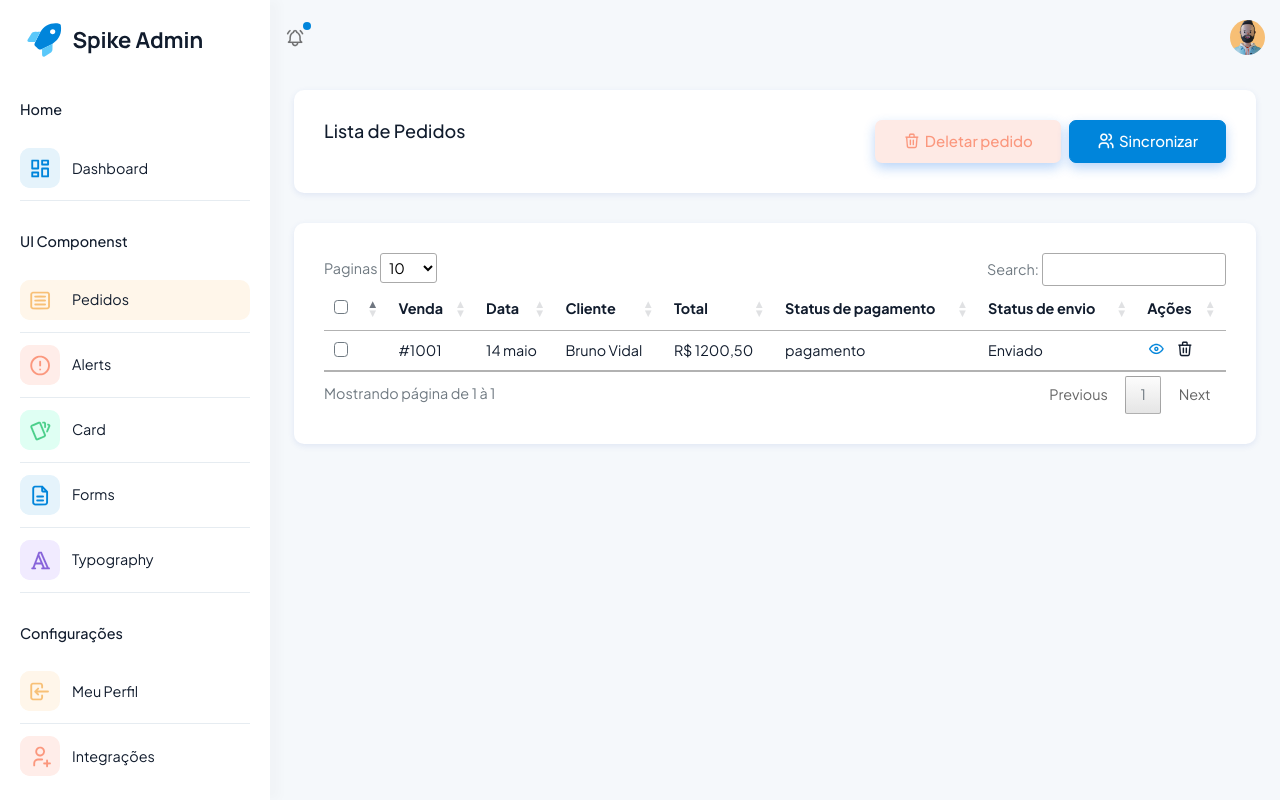
After one commit to Brunohvg/Notiflix, a Django app: page /pedidos/ in a window 1280 px wide. The commit adds this page. Run offline with Django 5.2, Linux system fonts and the light colour scheme; some libraries are stand-ins or nearby versions.

Commit message:
Inclusao da pagina pedido

```diff
--- a/Notiflix/settings.py
+++ b/Notiflix/settings.py
@@ -42,6 +42,7 @@ INSTALLED_APPS = [
     "app_profile",
     "app_dashboard",
     "app_integracao",
+    "app_pedido"
 ]
 
 MIDDLEWARE = [
--- a/Notiflix/urls.py
+++ b/Notiflix/urls.py
@@ -6,5 +6,6 @@ urlpatterns = [
     path("admin/", admin.site.urls),
     path("", include("app_profile.urls")),
     path("", include("app_dashboard.urls")),
-    path("",include("app_integracao.urls"))
+    path("",include("app_integracao.urls")),
+    path("", include('app_pedido.urls')),
 ]
--- a/app_dashboard/templates/app_dashboard/dash.html
+++ b/app_dashboard/templates/app_dashboard/dash.html
@@ -1,7 +1,9 @@
 {% extends 'pages/index.html' %}
+
 {% block ConteudoFluido %}
   {% include 'app_dashboard/blocos/dashboard.html' %}
 {% endblock %}
+
 {% block Dashboard %}
   {% include 'app_dashboard/blocos/dashboard.html' %}
 {% endblock %}
--- /dev/null
+++ b/app_pedido/templates/app_pedido/pedido.html
@@ -0,0 +1,8 @@
+{% extends 'pages/index.html' %}
+
+{% block Dashboard %}
+  {% include 'pages/blocos/tabela.html' %}
+{% endblock %}
+{% block scripts %}
+  {% include 'pages/blocos/scripts-tabela.html' %}
+{% endblock %}
--- /dev/null
+++ b/app_pedido/urls.py
@@ -0,0 +1,10 @@
+from django.urls import path
+from . import views
+
+
+app_name = "app_pedido"
+
+urlpatterns = [
+    path("pedidos/", views.pedidos, name="pedidos"),
+
+]
--- a/app_pedido/views.py
+++ b/app_pedido/views.py
@@ -1,3 +1,6 @@
 from django.shortcuts import render
 
 # Create your views here.
+
+def pedidos(request):
+    return render (request, 'app_pedido/pedido.html')
--- /dev/null
+++ b/templates/pages/blocos/scripts-tabela.html
@@ -0,0 +1,36 @@
+<script src="https://cdn.datatables.net/v/bs5/jq-3.7.0/dt-2.0.5/datatables.min.js"></script>
+<script>
+  new DataTable('#example', {
+    language: {
+      info: 'Mostrando página de _PAGE_ à _PAGES_',
+      infoEmpty: 'No records available',
+      infoFiltered: '(filtrada from _MAX_ total registros)',
+      lengthMenu: 'Paginas _MENU_',
+      zeroRecords: 'Nada encontrado - desculpe'
+    }
+  })
+
+  document.getElementById('contact-check-all').addEventListener('click', function () {
+    var checkboxes = document.querySelectorAll('.contact-chkbox')
+    checkboxes.forEach(function (checkbox) {
+      checkbox.checked = document.getElementById('contact-check-all').checked
+    })
+  })
+
+  // Array com os seletores das tabelas que você deseja inicializar
+  var tabelas = ['#example1', '#example2', '#example3']
+
+  // Loop para percorrer cada seletor da tabela
+  tabelas.forEach(function (seletor) {
+    // Inicialize a DataTable para a tabela correspondente ao seletor atual
+    new DataTable(seletor, {
+      language: {
+        info: 'Mostrando página de _PAGE_ à _PAGES_',
+        infoEmpty: 'No records available',
+        infoFiltered: '(filtrada from _MAX_ total registros)',
+        lengthMenu: 'Paginas _MENU_',
+        zeroRecords: 'Nada encontrado - desculpe'
+      }
+    })
+  })
+</script>
--- /dev/null
+++ b/templates/pages/blocos/tabela.html
@@ -0,0 +1,77 @@
+<div class="container-fluid">
+  <div class="card card-body">
+    <div class="row">
+      <div class="col-md-4 col-xl-3">
+        <h5>Lista de Pedidos</h5>
+      </div>
+      <div class="col-md-8 col-xl-9 text-end d-flex justify-content-md-end justify-content-center mt-3 mt-md-0">
+        <div class="action-btn show-btn" style="display: block;">
+          <a href="javascript:void(0)" class="delete-multiple bg-danger-subtle btn me-2 text-danger d-flex align-items-center"><i class="ti ti-trash me-1 fs-5"></i> Deletar pedido</a>
+        </div>
+        <a href="javascript:void(0)" id="btn-add-contact" class="btn btn-primary d-flex align-items-center"><i class="ti ti-users text-white me-1 fs-5"></i> Sincronizar</a>
+      </div>
+    </div>
+  </div>
+
+  <div class="card card-body">
+    <div class="table-responsive">
+      <table id="example" class="table search-table align-middle text-nowrap">
+        <thead class="header-item">
+          <tr>
+            <th>
+              <div class="n-chk align-self-center text-center">
+                <div class="form-check">
+                  <input type="checkbox" class="form-check-input primary" id="contact-check-all" />
+                  <label class="form-check-label" for="contact-check-all"></label>
+                  <span class="new-control-indicator"></span>
+                </div>
+              </div>
+            </th>
+            <th>Venda</th>
+            <th>Data</th>
+            <th>Cliente</th>
+            <th>Total</th>
+            <th>Status de pagamento</th>
+            <th>Status de envio</th>
+            <th>Ações</th>
+          </tr>
+        </thead>
+        <tbody>
+          <!-- start row -->
+          <tr class="search-items">
+            <td>
+              <div class="form-check">
+                <input type="checkbox" class="form-check-input contact-chkbox primary" id="checkbox1" />
+                <label class="form-check-label" for="checkbox1"></label>
+              </div>
+            </td>
+            <td>
+              <span class="usr-email-addr" data-venda="venda">#1001</span>
+            </td>
+            <td>
+              <span class="usr-data" data-data="data">14 maio</span>
+            </td>
+            <td>
+              <span class="usr-cliente" data-cliente="cliente">Bruno Vidal</span>
+            </td>
+            <td>
+              <span class="usr-total" data-total="total">R$ 1200,50</span>
+            </td>
+            <td>
+              <span class="usr-status-pagamento" data-status-pagamento="status-pagamento">pagamento</span>
+            </td>
+            <td>
+              <span class="usr-status-envio" data-status-envio="status-envio">Enviado</span>
+            </td>
+            <td>
+              <div class="action-btn">
+                <a href="javascript:void(0)" class="text-primary edit"><i class="ti ti-eye fs-5"></i></a>
+                <a href="javascript:void(0)" class="text-dark delete ms-2"><i class="ti ti-trash fs-5"></i></a>
+              </div>
+            </td>
+          </tr>
+        </tbody>
+      </table>
+    </div>
+  </div>
+</div>
--- a/templates/pages/index.html
+++ b/templates/pages/index.html
@@ -7,6 +7,7 @@
     <title>CloudStore</title>
     <link rel="shortcut icon" type="image/png" href="{% static 'assets/images/logos/favicon.png' %}" />
     <link rel="stylesheet" href="{% static 'assets/css/styles.min.css' %}" />
+    <link href="https://cdn.datatables.net/v/bs5/jq-3.7.0/dt-2.0.5/datatables.min.css" rel="stylesheet" />
   </head>
 
   <body>
@@ -49,9 +50,9 @@
                           <span class="hide-menu">UI Componenst</span>
                         </li>
                         <li class="sidebar-item">
-                          <a class="sidebar-link sidebar-link warning-hover-bg" href="./ui-buttons.html" aria-expanded="false">
+                          <a class="sidebar-link sidebar-link warning-hover-bg" href="{% url 'app_pedido:pedidos' %}" aria-expanded="false">
                             <span class="aside-icon p-2 bg-light-warning rounded-3"><i class="ti ti-article fs-7 text-warning"></i></span>
-                            <span class="hide-menu ms-2 ps-1">Buttons</span>
+                            <span class="hide-menu ms-2 ps-1">Pedidos</span>
                           </a>
                         </li>
                         <li class="sidebar-item">
@@ -246,5 +247,9 @@
     <script src="{% static 'assets/libs/apexcharts/dist/apexcharts.min.js' %}"></script>
     <script src="{% static 'assets/js/dashboard.js' %}"></script>
     <script src="{% static 'assets/js/formatar_imput.js' %}"></script>
+
+    {% block scripts %}
+
+    {% endblock %}
   </body>
 </html>
```
